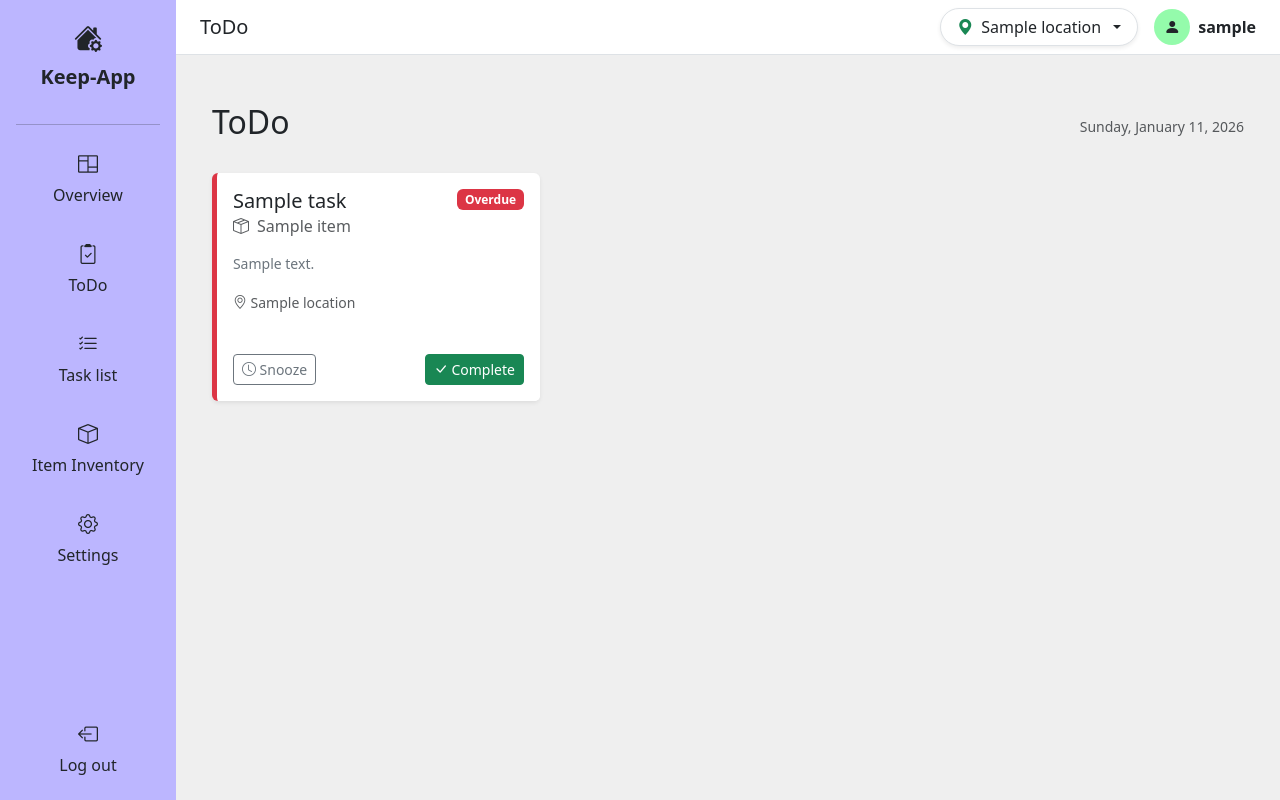
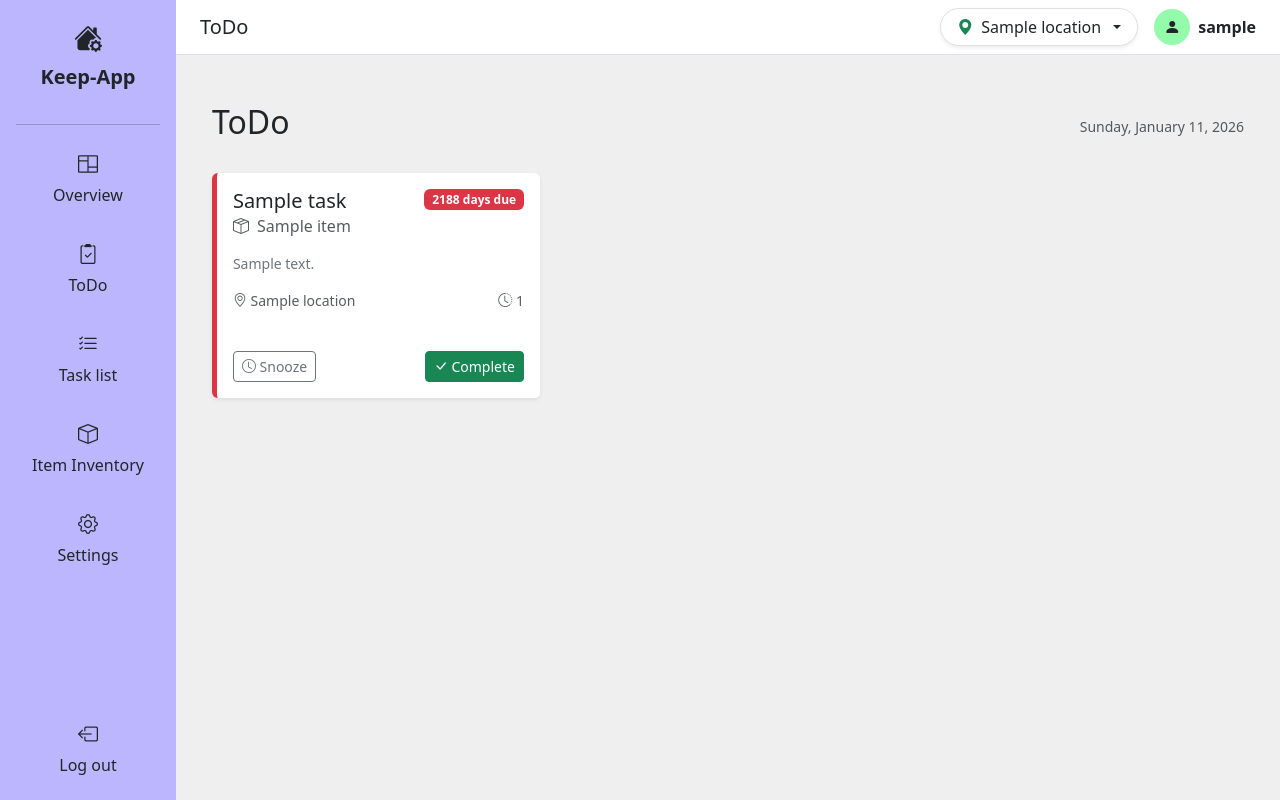
Before and after one commit to orma5/household, a Django app: page /tasks/due/ in a window 1280 px wide. Run offline with Django 5.2, Linux system fonts and the light colour scheme; a user stored in the database is signed in; tables that the repository leaves empty hold one stand-in row (values such as "Sample post").

Commit message:
better due list

```diff
--- a/templates/task_due_list.html
+++ b/templates/task_due_list.html
@@ -18,8 +18,10 @@
                         <div class="card-body">
                             <div class="d-flex justify-content-between align-items-start mb-2">
                                 <h5 class="card-title mb-0">{{ task.name }}</h5>
-                                {% if task.next_due_date < today %}
-                                    <span class="badge bg-danger">Overdue</span>
+                                {% if task.days_overdue > 7 %}
+                                    <span class="badge bg-danger">{{ task.days_overdue }} days due</span>
+                                {% elif task.days_overdue > 0 %}
+                                    <span class="badge bg-warning text-dark">{{ task.days_overdue }} days due</span>
                                 {% else %}
                                     <span class="badge bg-warning text-dark">Due Today</span>
                                 {% endif %}
@@ -35,9 +37,16 @@
                                 {% endif %}
                             </p>
 
-                            {% if task.item.location %}
-                            <div class="mb-3">
-                                <small class="text-muted"><i class="bi bi-geo-alt"></i> {{ task.item.location.name }}</small>
+                            {% if task.item.location or task.snooze_count > 0 %}
+                            <div class="mb-3 d-flex justify-content-between align-items-center">
+                                {% if task.item.location %}
+                                    <small class="text-muted"><i class="bi bi-geo-alt"></i> {{ task.item.location.name }}</small>
+                                {% endif %}
+                                {% if task.snooze_count > 0 %}
+                                    <small class="text-muted" title="Snoozed {{ task.snooze_count }} times">
+                                        <i class="bi bi-clock-history"></i> {{ task.snooze_count }}
+                                    </small>
+                                {% endif %}
                             </div>
                             {% endif %}
                         </div>
--- a/upkeep/models.py
+++ b/upkeep/models.py
@@ -114,6 +114,23 @@ class Task(BaseModel):
     def __str__(self):
         return f"{self.name} ({self.item.name})"
 
+    @property
+    def days_overdue(self):
+        from django.utils import timezone
+
+        # Determine the effective due date: use snoozed_until if it's later than next_due_date
+        effective_due_date = self.next_due_date
+        if self.snoozed_until:
+            if not effective_due_date or self.snoozed_until > effective_due_date:
+                effective_due_date = self.snoozed_until
+
+        if not effective_due_date:
+            return 0
+
+        today = timezone.now().date()
+        delta = today - effective_due_date
+        return delta.days
+
     def calculate_next_due_date(self):
         if self.last_performed and self.frequency:
             return self.last_performed + datetime.timedelta(days=self.frequency)
--- a/upkeep/views.py
+++ b/upkeep/views.py
@@ -413,19 +413,76 @@ def task_snooze(request, pk):
 
 
 
+from django.db.models.functions import Coalesce, Greatest
+
+
+
+
+
+
+
+
+
+
+
+
+
+
+
+
+
 @login_required
+
+
+
+
+
+
 
 
 def task_due_list(request):
 
 
+
+
+
+
+
+
     """
+
+
+
+
+
+
 
 
     Shows only tasks that are due today or overdue, considering snoozes.
 
 
+
+
+
+
+
+
+    Sorted from least overdue (closest to today) to most overdue.
+
+
+
+
+
+
+
+
     """
+
+
+
+
+
+
 
 
     today = timezone.now().date()
@@ -434,31 +491,163 @@ def task_due_list(request):
 
 
 
+
+
+
+
+
+
+
+
+
+
+
+
     # Task is due if:
+
+
+
+
+
+
 
 
     # 1. It is snoozed and the snooze has expired: snoozed_until <= today
 
 
+
+
+
+
+
+
     # 2. It is NOT snoozed and it is due: snoozed_until IS NULL AND next_due_date <= today
+
+
+
+
+
+
 
 
     tasks = Task.objects.filter(
 
 
+
+
+
+
+
+
         item__user=request.user
+
+
+
+
+
+
 
 
     ).filter(
 
 
+
+
+
+
+
+
         Q(snoozed_until__lte=today) |
+
+
+
+
+
+
 
 
         Q(snoozed_until__isnull=True, next_due_date__lte=today)
 
 
-    ).select_related("item", "item__location").order_by("snoozed_until", "next_due_date", "name")
+
+
+
+
+
+
+    ).annotate(
+
+
+
+
+
+
+
+
+        # Calculate the effective due date for sorting.
+
+
+
+
+
+
+
+
+        # We use the later of next_due_date and snoozed_until.
+
+
+
+
+
+
+
+
+        effective_due_date=Greatest(
+
+
+
+
+
+
+
+
+            Coalesce("next_due_date", "snoozed_until"),
+
+
+
+
+
+
+
+
+            Coalesce("snoozed_until", "next_due_date")
+
+
+
+
+
+
+
+
+        )
+
+
+
+
+
+
+
+
+    ).select_related("item", "item__location").order_by("-effective_due_date", "name")
+
+
+
+
+
+
+
+
+
 
 
 
```
